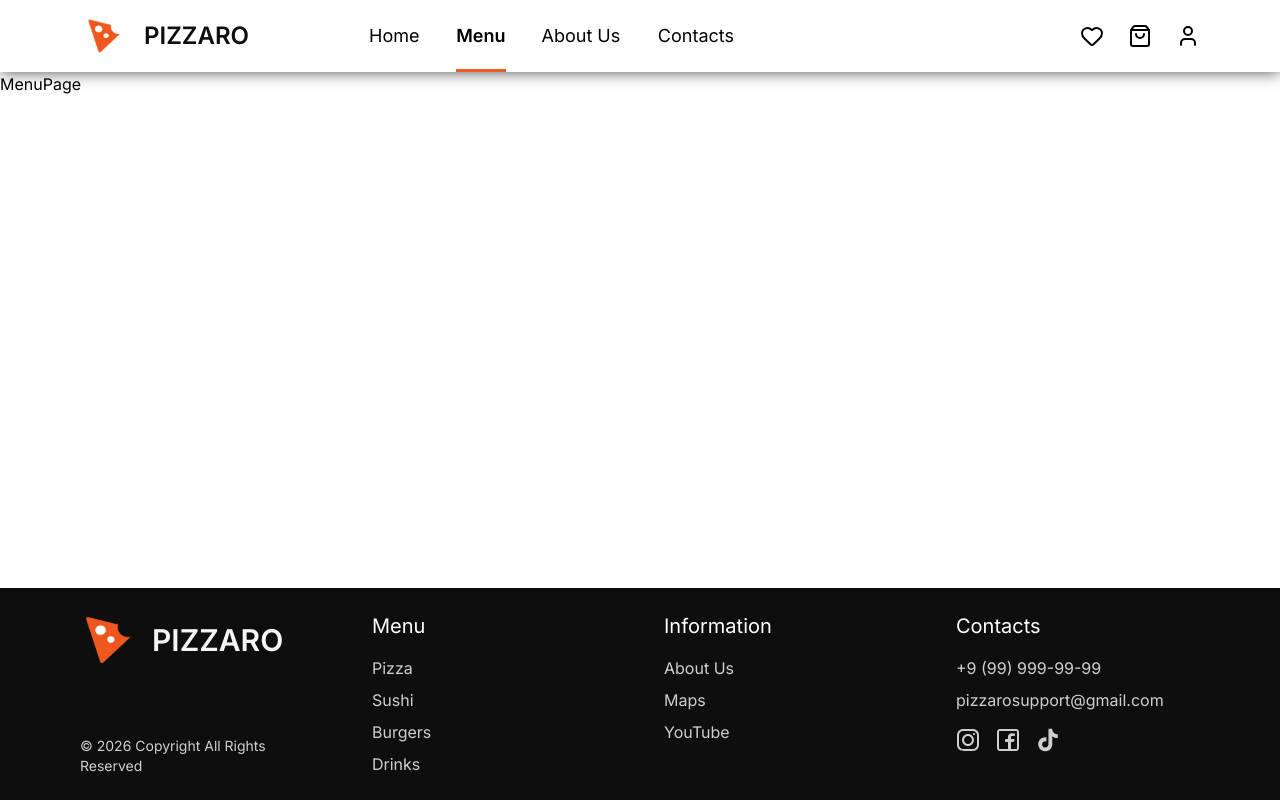
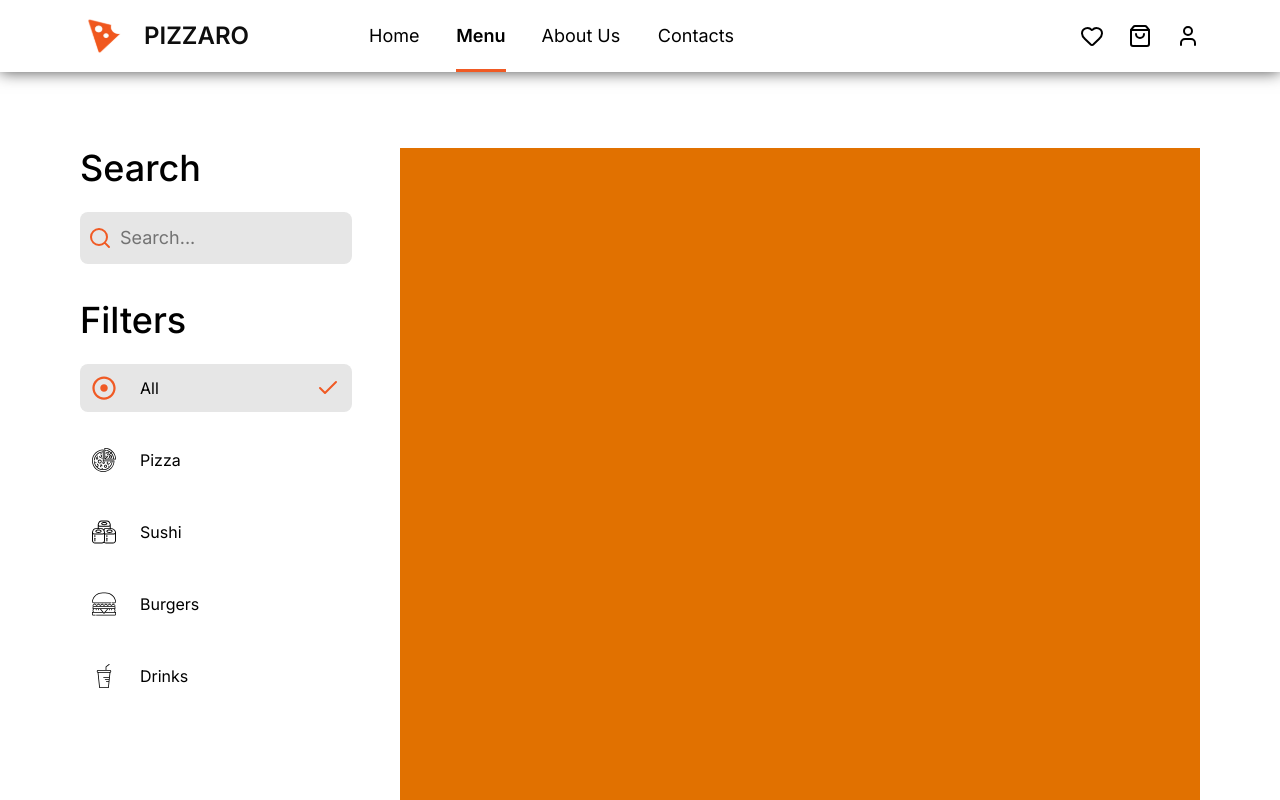
Before and after one commit to Alex-20031003/PIZZARO, a React (Vite) app: page /menu/all in a window 1280 px wide. Shown: the top 800 px of the page. Built offline with nearby package versions, Linux system fonts and the light colour scheme.

Commit message:
feat: add components for menu aside

```diff
--- a/src/pages/menu/MenuPage.tsx
+++ b/src/pages/menu/MenuPage.tsx
@@ -1,5 +1,18 @@
+import Container from '@/shared/ui/Container';
+import MenuCategoriesNavigation from '@/widgets/menu-navigation/MenuCategoriesNavigation';
+import Search from '@/widgets/search/Search';
+
 export default function MenuPage() {
   return (
-    <div>MenuPage</div>
+    <section className='mt-19 mb-32'>
+      <Container className='flex flex-row items-start justify-between'>
+        <aside className='flex flex-col gap-9 max-w-80 w-full'>
+          <Search />
+          <MenuCategoriesNavigation />
+        </aside>
+
+        <div className='w-200 h-200 bg-amber-600 flex-1' />
+      </Container>
+    </section>
   )
 }
```
